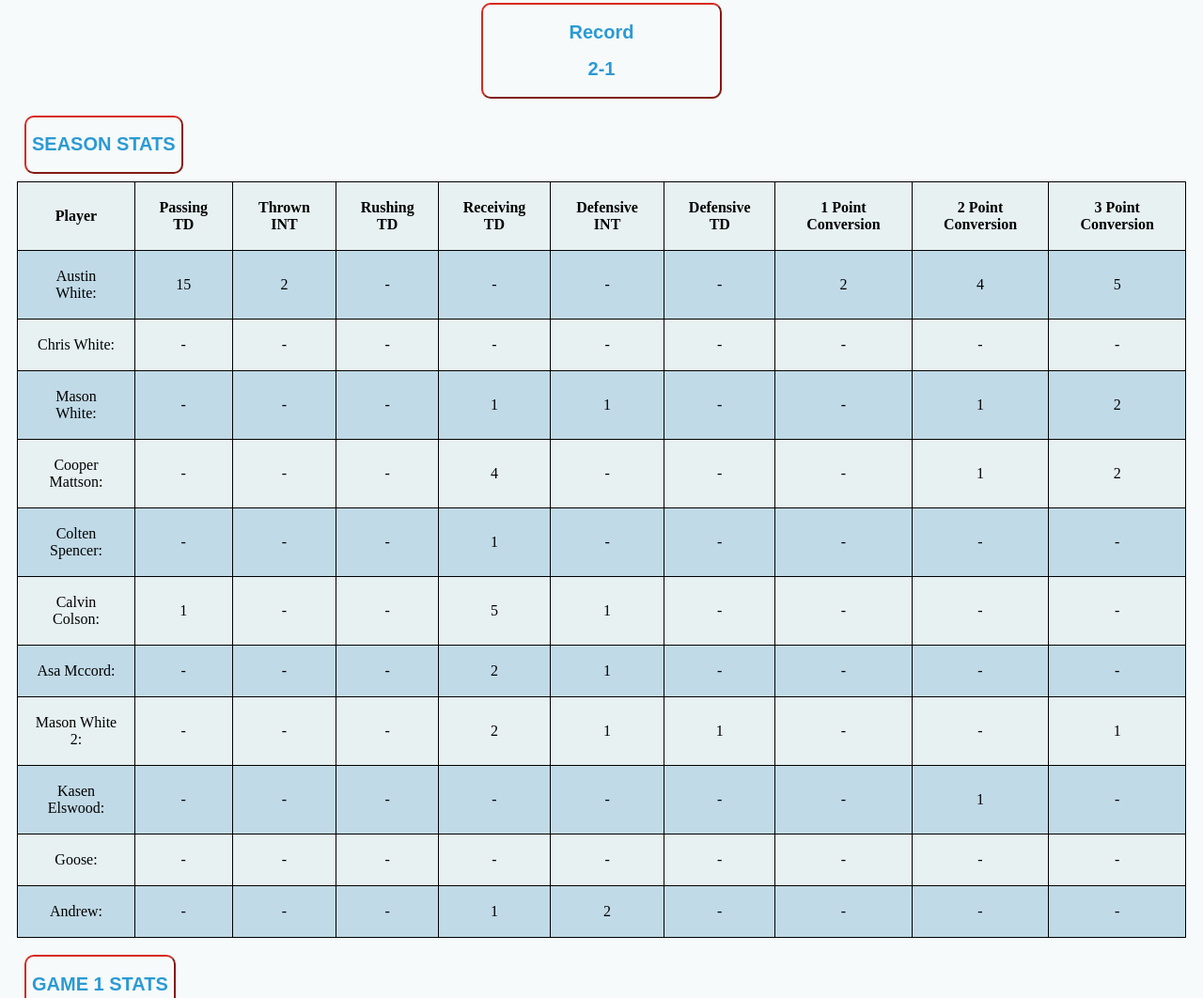
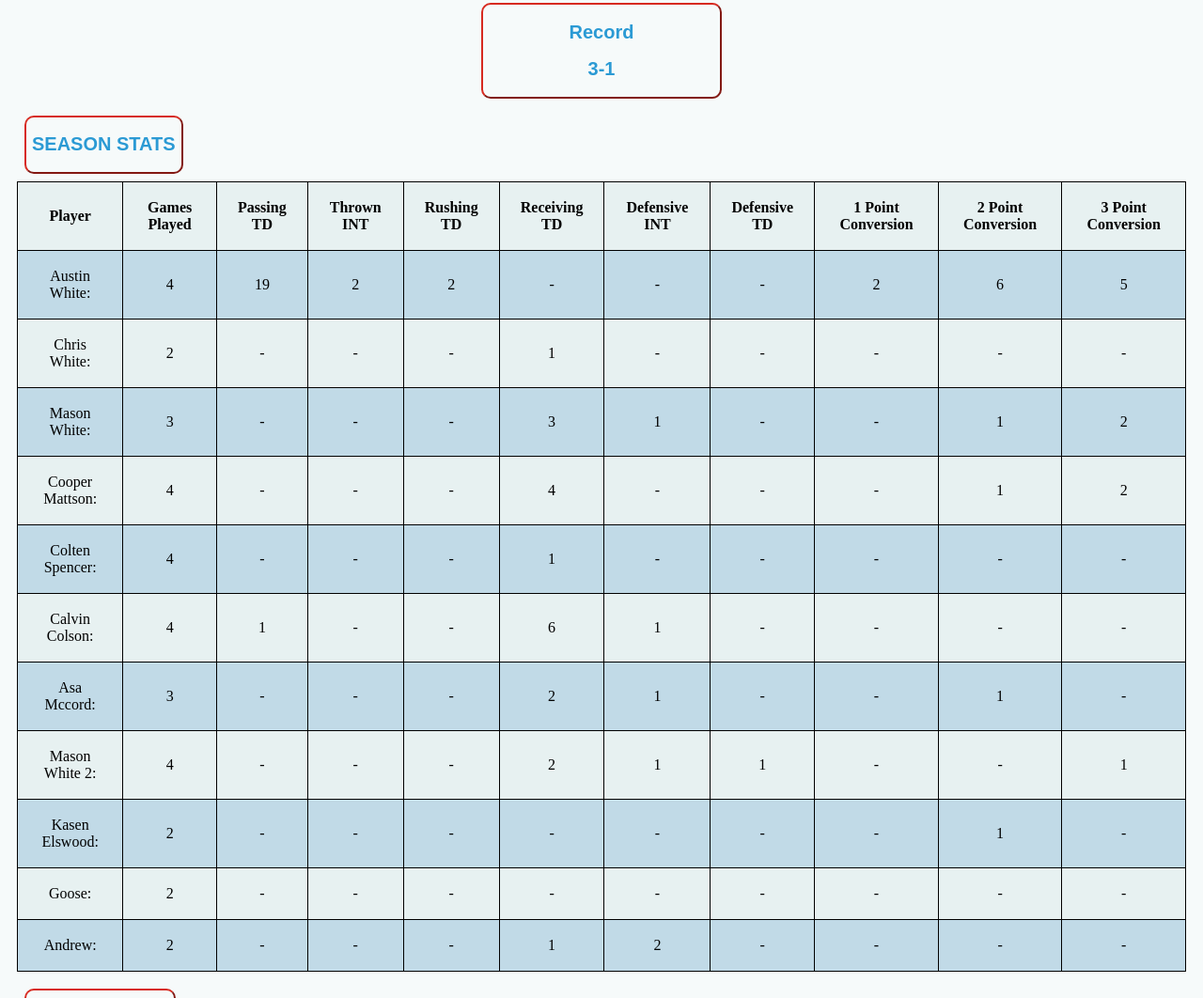
Before and after one commit to Austinwhite24/football-team-stats, a website: page public/index.html in a window 1280 px wide. Shown: the part 159-1221 px from the top of the page at 94% size. Drawn offline with Linux system fonts and the light colour scheme.

Commit message:
4th game added and games played added

```diff
--- a/public/index.html
+++ b/public/index.html
@@ -17,7 +17,7 @@
 <div id="recordDiv">
   <button id="record">
     <h2>Record</h2>
-    <h2>2-1</h2>
+    <h2>3-1</h2>
   </button>
 </div>
 
@@ -43,6 +43,7 @@
         <table style="width:100%" id="table">
             <tr id="headerStats">
               <th>Player</th>
+              <th>Games Played</th>
               <th>Passing TD</th>
               <th>Thrown INT</th>
               <th>Rushing TD</th>
@@ -56,22 +57,24 @@
             </tr>
             <tr id="austin">
               <td class="player">Austin White:</td>
-              <td class="passingTD">15</td>
+              <td class="gamesPlayed">4</td>
+              <td class="passingTD">19</td>
               <td class="thrownINT">2</td>
-              <td class="rushingTD">-</td>
+              <td class="rushingTD">2</td>
               <td class="receivingTD">-</td>
               <td class="defensiveINT">-</td>
               <td class="defensiveTD">-</td>
               <td class="oneExtraP">2</td>
-              <td class="twoExtraP">4</td>
+              <td class="twoExtraP">6</td>
               <td class="threeExtraP">5</td>
             </tr>
             <tr id="chris">
                 <td class="player">Chris White:</td>
+                <td class="gamesPlayed">2</td>
                 <td class="passingTD">-</td>
               <td class="thrownINT">-</td>
               <td class="rushingTD">-</td>
-              <td class="receivingTD">-</td>
+              <td class="receivingTD">1</td>
               <td class="defensiveINT">-</td>
               <td class="defensiveTD">-</td>
               <td class="oneExtraP">-</td>
@@ -80,10 +83,11 @@
               </tr>
               <tr id="masonBro">
                 <td class="player">Mason White:</td>
+                <td class="gamesPlayed">3</td>
                 <td class="passingTD">-</td>
               <td class="thrownINT">-</td>
               <td class="rushingTD">-</td>
-              <td class="receivingTD">1</td>
+              <td class="receivingTD">3</td>
               <td class="defensiveINT">1</td>
               <td class="defensiveTD">-</td>
               <td class="oneExtraP">-</td>
@@ -92,6 +96,7 @@
               </tr>
               <tr id="cooper">
                 <td class="player">Cooper Mattson:</td>
+                <td class="gamesPlayed">4</td>
                 <td class="passingTD">-</td>
               <td class="thrownINT">-</td>
               <td class="rushingTD">-</td>
@@ -104,6 +109,7 @@
               </tr>
               <tr id="colten">
                 <td class="player">Colten Spencer:</td>
+                <td class="gamesPlayed">4</td>
                 <td class="passingTD">-</td>
               <td class="thrownINT">-</td>
               <td class="rushingTD">-</td>
@@ -116,10 +122,11 @@
               </tr>
               <tr id="calvin">
                 <td class="player">Calvin Colson:</td>
+                <td class="gamesPlayed">4</td>
                 <td class="passingTD">1</td>
               <td class="thrownINT">-</td>
               <td class="rushingTD">-</td>
-              <td class="receivingTD">5</td>
+              <td class="receivingTD">6</td>
               <td class="defensiveINT">1</td>
               <td class="defensiveTD">-</td>
               <td class="oneExtraP">-</td>
@@ -128,6 +135,7 @@
               </tr>
               <tr id="asa">
                 <td class="player">Asa Mccord:</td>
+                <td class="gamesPlayed">3</td>
                 <td class="passingTD">-</td>
               <td class="thrownINT">-</td>
               <td class="rushingTD">-</td>
@@ -135,11 +143,12 @@
               <td class="defensiveINT">1</td>
               <td class="defensiveTD">-</td>
               <td class="oneExtraP">-</td>
-              <td class="twoExtraP">-</td>
+              <td class="twoExtraP">1</td>
               <td class="threeExtraP">-</td>
               </tr>
               <tr id="masonFriend">
                 <td class="player">Mason White 2:</td>
+                <td class="gamesPlayed">4</td>
                 <td class="passingTD">-</td>
               <td class="thrownINT">-</td>
               <td class="rushingTD">-</td>
@@ -152,6 +161,7 @@
               </tr>
               <tr id="kasen">
                 <td class="player">Kasen Elswood:</td>
+                <td class="gamesPlayed">2</td>
                 <td class="passingTD">-</td>
               <td class="thrownINT">-</td>
               <td class="rushingTD">-</td>
@@ -164,6 +174,7 @@
               </tr>
               <tr id="goose">
                 <td class="player">Goose:</td>
+                <td class="gamesPlayed">2</td>
                 <td class="passingTD">-</td>
               <td class="thrownINT">-</td>
               <td class="rushingTD">-</td>
@@ -176,6 +187,7 @@
               </tr>
               <tr id="andrew">
                 <td class="player">Andrew:</td>
+                <td class="gamesPlayed">2</td>
                 <td class="passingTD">-</td>
               <td class="thrownINT">-</td>
               <td class="rushingTD">-</td>
@@ -663,7 +675,7 @@
     <div class="gameFourStats">
         <button class="leftTitle">
             <h2>GAME 4 STATS</h2>
-            <h2>0-0</h2>
+            <h2>40-20</h2>
         </button>
         <table style="width:100%" id="table">
             <tr id="headerStats">
@@ -681,14 +693,14 @@
             </tr>
             <tr id="austin">
               <td class="player">Austin White:</td>
-              <td class="passingTD">-</td>
+              <td class="passingTD">4</td>
               <td class="thrownINT">-</td>
-              <td class="rushingTD">-</td>
+              <td class="rushingTD">2</td>
               <td class="receivingTD">-</td>
               <td class="defensiveINT">-</td>
               <td class="defensiveTD">-</td>
               <td class="oneExtraP">-</td>
-              <td class="twoExtraP">-</td>
+              <td class="twoExtraP">2</td>
               <td class="threeExtraP">-</td>
             </tr>
             <tr id="chris">
@@ -696,7 +708,7 @@
                 <td class="passingTD">-</td>
               <td class="thrownINT">-</td>
               <td class="rushingTD">-</td>
-              <td class="receivingTD">-</td>
+              <td class="receivingTD">1</td>
               <td class="defensiveINT">-</td>
               <td class="defensiveTD">-</td>
               <td class="oneExtraP">-</td>
@@ -708,7 +720,7 @@
                 <td class="passingTD">-</td>
               <td class="thrownINT">-</td>
               <td class="rushingTD">-</td>
-              <td class="receivingTD">-</td>
+              <td class="receivingTD">2</td>
               <td class="defensiveINT">-</td>
               <td class="defensiveTD">-</td>
               <td class="oneExtraP">-</td>
@@ -744,7 +756,7 @@
                 <td class="passingTD">-</td>
               <td class="thrownINT">-</td>
               <td class="rushingTD">-</td>
-              <td class="receivingTD">-</td>
+              <td class="receivingTD">1</td>
               <td class="defensiveINT">-</td>
               <td class="defensiveTD">-</td>
               <td class="oneExtraP">-</td>
@@ -760,7 +772,7 @@
               <td class="defensiveINT">-</td>
               <td class="defensiveTD">-</td>
               <td class="oneExtraP">-</td>
-              <td class="twoExtraP">-</td>
+              <td class="twoExtraP">1</td>
               <td class="threeExtraP">-</td>
               </tr>
               <tr id="masonFriend">
```
